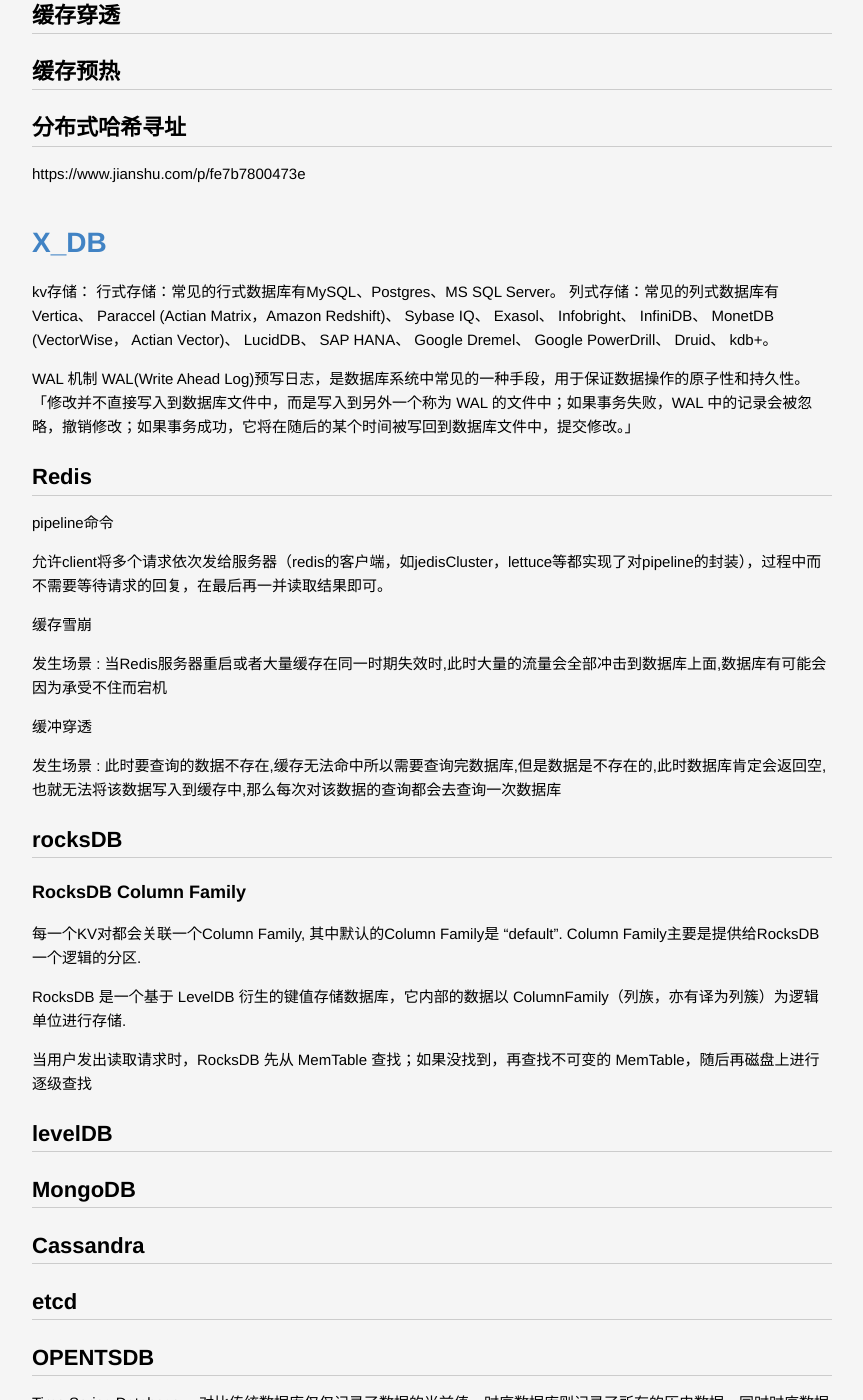
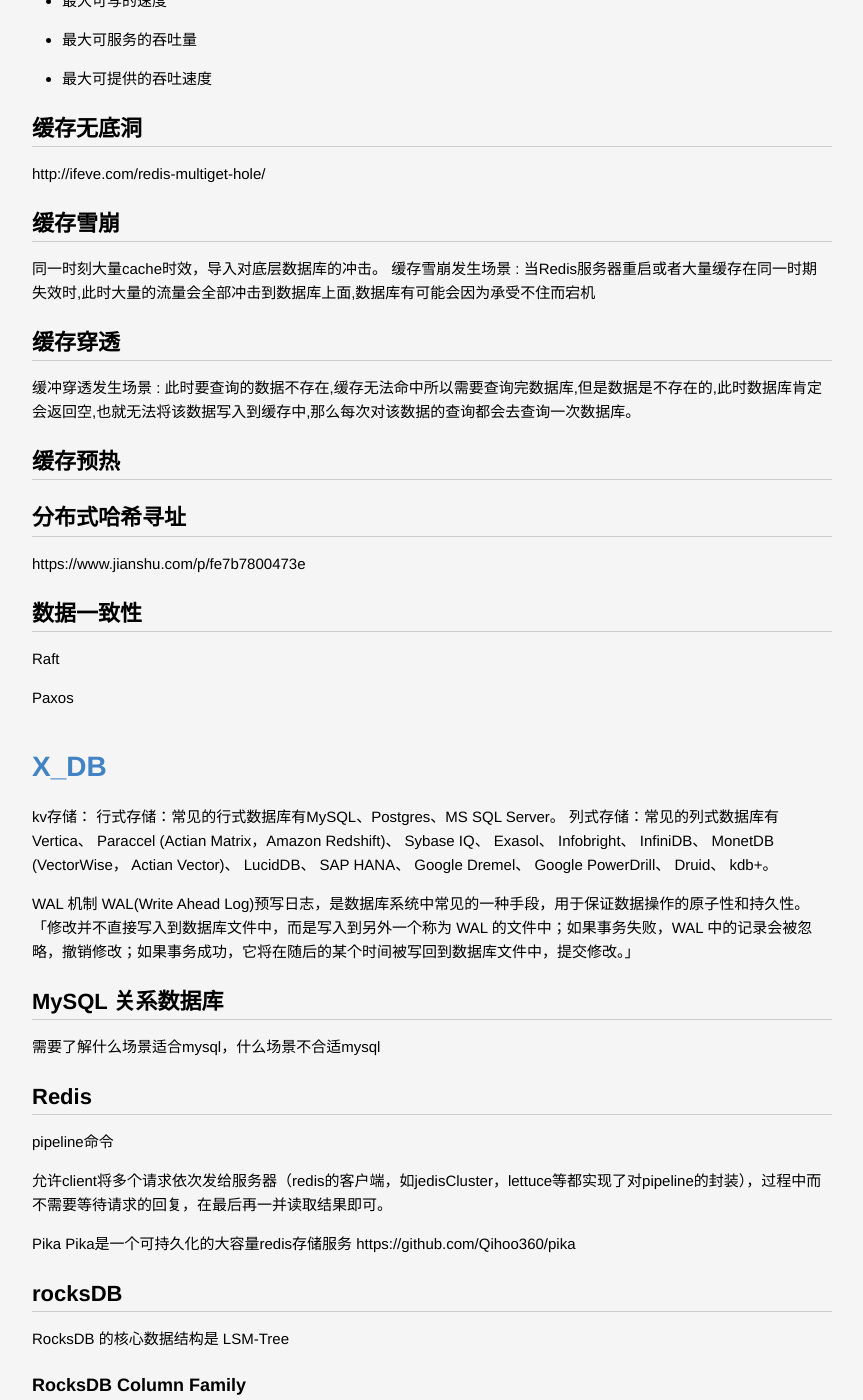
Before and after one commit to lucky521/blog, a Jekyll site: the page built from _posts/tech/2020-06-01-x-db.markdown, in a window 1280 px wide and 1400 px high, scrolled down 1634 px. Shown: the whole window, without its empty margins (208-1071 px from the left). Built offline with Jekyll 4.4.1, drawn with Linux system fonts in a browser that asks for light colours; some of the changed text lies outside the part shown.

Commit message:
update blog

```diff
--- a/_posts/framework/2020-03-05-flink.markdown
+++ b/_posts/framework/2020-03-05-flink.markdown
@@ -383,7 +383,6 @@
 ## source
 
 ### 流式source
-
 flink中的source作为整个stream中的入口，而sink作为整个stream的终点。
 
 SourceFunction为所有flink中source的根接口，其定义了run()方法和cancel()方法。
--- a/_posts/language/2019-01-15-java.markdown
+++ b/_posts/language/2019-01-15-java.markdown
@@ -207,6 +207,9 @@
 
 c/c++
 
+
+# Java SPI META-INF/services
+
 # py4j
 https://www.py4j.org/
 https://www.cnblogs.com/xun-meng/p/12195854.html
--- a/_posts/language/2020-03-11-scala.markdown
+++ b/_posts/language/2020-03-11-scala.markdown
@@ -63,6 +63,8 @@
 在编译之后会生成两个.class文件，主要目的是为了模拟java的静态方法
 
 
+extends ... with ...
+
 # 值类型
 
 Unit = {}  表示无值，和其他语言中void等同。用作不返回任何结果的方法的结果类型。Unit只有一个实例值，写成()。
--- a/_posts/ml/2018-11-05-AB-test.markdown
+++ b/_posts/ml/2018-11-05-AB-test.markdown
@@ -117,3 +117,5 @@
 A/B Testing课程 https://www.udacity.com/course/ab-testing--ud257
 
 因果推断 uplift model https://zhuanlan.zhihu.com/p/343747851
+
+因果启发的学习、推断和决策 https://tech.meituan.com/2022/03/17/causal-inference.html
--- a/_posts/tech/2020-06-01-x-db.markdown
+++ b/_posts/tech/2020-06-01-x-db.markdown
@@ -11,9 +11,11 @@
 * 数据接口以如何形式组织
 * 内部存储数据以如何形式组织
 * 数据如何更新
+* 数据有效期
+* 数据如何版本回滚
 * 如何扩容
 * 最大可存储的数据量
-* 最大可服务的QPS
+* 最大可写的速度
 * 最大可服务的吞吐量
 * 最大可提供的吞吐速度
 
@@ -25,9 +27,11 @@
 ## 缓存雪崩
 
 同一时刻大量cache时效，导入对底层数据库的冲击。
+缓存雪崩发生场景 : 当Redis服务器重启或者大量缓存在同一时期失效时,此时大量的流量会全部冲击到数据库上面,数据库有可能会因为承受不住而宕机
 
 ## 缓存穿透
 
+缓冲穿透发生场景 : 此时要查询的数据不存在,缓存无法命中所以需要查询完数据库,但是数据是不存在的,此时数据库肯定会返回空,也就无法将该数据写入到缓存中,那么每次对该数据的查询都会去查询一次数据库。
 
 ## 缓存预热
 
@@ -36,9 +40,11 @@
 https://www.jianshu.com/p/fe7b7800473e
 
 
+## 数据一致性
 
+Raft
 
-
+Paxos
 
 
 
@@ -54,23 +60,24 @@
 WAL(Write Ahead Log)预写日志，是数据库系统中常见的一种手段，用于保证数据操作的原子性和持久性。
 「修改并不直接写入到数据库文件中，而是写入到另外一个称为 WAL 的文件中；如果事务失败，WAL 中的记录会被忽略，撤销修改；如果事务成功，它将在随后的某个时间被写回到数据库文件中，提交修改。」
 
+## MySQL 关系数据库
+
+需要了解什么场景适合mysql，什么场景不合适mysql
+
+
 ## Redis
 
 pipeline命令
 
 允许client将多个请求依次发给服务器（redis的客户端，如jedisCluster，lettuce等都实现了对pipeline的封装），过程中而不需要等待请求的回复，在最后再一并读取结果即可。
 
-缓存雪崩
-
-发生场景 : 当Redis服务器重启或者大量缓存在同一时期失效时,此时大量的流量会全部冲击到数据库上面,数据库有可能会因为承受不住而宕机
+Pika Pika是一个可持久化的大容量redis存储服务  https://github.com/Qihoo360/pika
 
 
-缓冲穿透
-
-发生场景 : 此时要查询的数据不存在,缓存无法命中所以需要查询完数据库,但是数据是不存在的,此时数据库肯定会返回空,也就无法将该数据写入到缓存中,那么每次对该数据的查询都会去查询一次数据库
 
 
 ## rocksDB
+RocksDB 的核心数据结构是 LSM-Tree
 
 ### RocksDB Column Family
 
@@ -83,6 +90,8 @@
 
 
 ## levelDB
+单机数据库，一次只允许一个进程访问一个特定的数据库
+适合场景 高频写、低频读
 
 ## MongoDB
 
@@ -101,7 +110,21 @@
 
 ## elasticsearch
 
+## Hbase
+基于hdfs的kv数据库，性能差
 
+## Tair
+
+
+## Nebula Graph 图数据库
+https://xie.infoq.cn/article/e550a032bd421916b72dcca24
+
+
+## TiDB 分布式事务数据库
+
+## YugabyteDB
+
+## cockroachDB
 
 
 
@@ -121,3 +144,15 @@
 ## HDFS
 
 ## GlusterFS
+
+
+
+# 参考
+
+[性能提升2.58倍！阿里最快KV存储引擎揭秘](https://developer.aliyun.com/article/749455?utm_content=g_1000107624)
+[百度信息流和搜索业务中的KV存储实践](https://zhuanlan.zhihu.com/p/414844474)
+[美团点评万亿级 KV 存储架构与实践](https://tech.meituan.com/2020/07/01/kv-squirrel-cellar.html)
+[两大10亿级的储存挑战，微信究竟是怎么扛住的？](https://dbaplus.cn/news-148-2740-1.html)
+[关于 TiDB 的正确使用姿势](https://zhuanlan.zhihu.com/p/25574778)
+[字节跳动自研强一致在线 KV &表格存储实践 - 上篇](https://mp.weixin.qq.com/s?__biz=MzI1MzYzMjE0MQ==&mid=2247485932&idx=1&sn=28394ff3b8ac272852f22105c3768d0f&chksm=e9d0c20edea74b18d6d8eaa0720c52351b4bfaeb0ebde24e08db4c899012d2ad90c2aa977806&token=911418867&lang=zh_CN&scene=21#wechat_redirect)
+[字节跳动自研强一致在线 KV &表格存储实践 - 下篇](https://mp.weixin.qq.com/s?__biz=MzI1MzYzMjE0MQ==&mid=2247485942&idx=1&sn=01192ff69299de3a007de789ac84564b&chksm=e9d0c214dea74b0245c5d4ac0854d23a113ccc55e3ee042fc1239e14d5860817f1d88fc9befa&token=1461619284&lang=zh_CN#rd)
--- a/_posts/tech/2020-11-15-big-data-process.markdown
+++ b/_posts/tech/2020-11-15-big-data-process.markdown
@@ -80,6 +75,7 @@
 * Merge-On-Read Table : 在读数据的时候合并, 写入是数据采用append的方式,适合快速写入的场景.
 
 * preCombineField 属性用于在主键重复时合并数据。 若设置了该字段，upsert操作，有预合并， 当主键重复时，去重保留preCombineField字段最大的记录
+
 
 
 ## Iceberg
```
Also changed, not shown: other parts of _posts/tech/2020-11-15-big-data-process.markdown (+0 -5 lines), _posts/tech/2017-05-04-VR.markdown (renamed from _posts/tech/2017-05-04-VR-intro.markdown).
